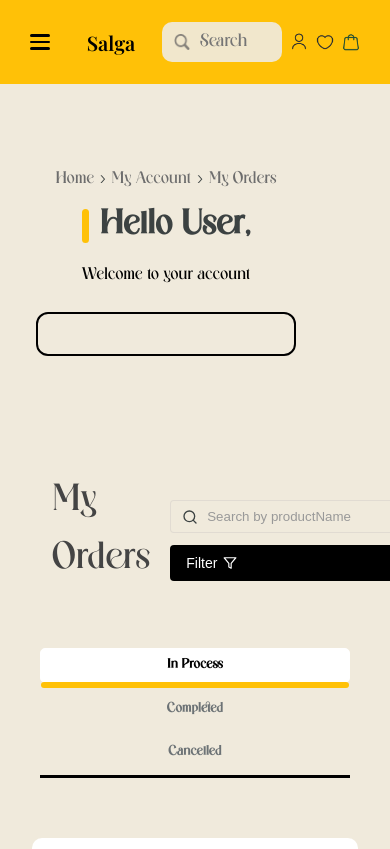
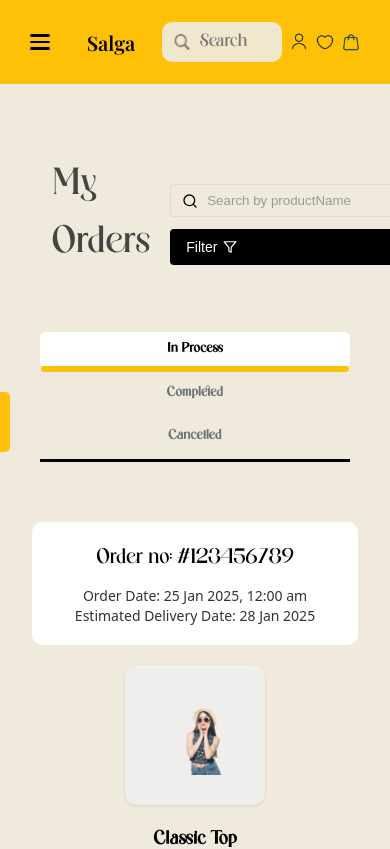
Before and after one commit to Fuchsius/HouseOfSalga, a React (Create React App) app in the folder frontend/: page /dashboard in a window 390 px wide. Shown: the top 849 px of the page. Built offline with nearby package versions, Linux system fonts and the light colour scheme; a web font is replaced by a local one.

Commit message:
sidebar updated

```diff
--- a/frontend/src/Components/Header/Header.jsx
+++ b/frontend/src/Components/Header/Header.jsx
@@ -225,12 +225,14 @@ function Header() {
                   <div className="user-menu-item" onClick={handleWishlistClick}>
                     🤍 My Wishlist
                   </div>
-                  <div
-                    className="user-menu-item"
-                    onClick={handleDropdownItemClick}
-                  >
-                    🔔 Notifications
-                  </div>
+                  <Link
+  to="/notifications"
+  className={`user-menu-item ${location.pathname === '/notifications' ? 'active' : ''}`}
+  onClick={handleDropdownItemClick}
+>
+  🔔 Notifications
+</Link>
+
                   {isLoggedIn && (
                     <div
                       className="user-menu-item"
--- a/frontend/src/Components/Sidebar/Sidebar.css
+++ b/frontend/src/Components/Sidebar/Sidebar.css
@@ -5,14 +5,23 @@
   font-weight: normal;
 }
 
+/* ========== SIDEBAR BASE ========== */
 .sidebar {
   width: 300px;
-  border-right: none;
   padding-top: 40px;
   padding-left: 3%;
   margin-top: 30px;
+  background-color: #F0EADC;
+  position: fixed;
+  top: 0;
+  left: 0;
+  bottom: 0;
+  overflow-y: auto;
+  z-index: 999;
+  transition: all 0.3s ease;
 }
 
+/* ========== HEADER & BREADCRUMBS ========== */
 .sidebar-header {
   display: flex;
   flex-direction: column;
@@ -30,7 +39,7 @@
   text-overflow: unset;
   max-width: 100%;
   flex-wrap: nowrap;
-  margin-bottom: 17px; /* ✅ spacing below breadcrumbs */
+  margin-bottom: 17px;
 }
 
 .breadcrumbs {
@@ -40,7 +49,6 @@
   font-size: 14px;
   color: #6C7275;
   gap: 4px;
-  font-family: 'wilkysta', sans-serif;
   white-space: nowrap;
 }
 
@@ -65,19 +73,12 @@
   font-weight: bold;
 }
 
-.breadcrumbs,
-.breadcrumb-link,
-.breadcrumb-current {
-  font-family: 'wilkysta', sans-serif;
-}
-
-/* ✅ Hello User */
 .sidebar h3 {
   position: relative;
-  margin-top: 0; /* ✅ fix overlap */
+  margin-top: 0;
   margin-bottom: 15px;
   font-size: 34px;
-  font-family: wilkysta;
+  font-family: 'wilkysta';
   color: #3C4242;
   display: flex;
   align-items: center;
@@ -98,9 +99,21 @@
 .subtitle {
   color: #000;
   font-size: 16px;
-  font-family: wilkysta;
+  font-family: 'wilkysta';
   margin-top: 4px;
   margin-bottom: 0px;
+  padding-left: 17px;
+  margin-left: -60px;
+}
+
+/* ========== NAVIGATION LINKS ========== */
+.nav-box {
+  border: 2px solid #000;
+  border-radius: 12px;
+  padding: 60px 20px;
+  background-color: #F0EADC;
+  width: 100%;
+  box-sizing: border-box;
 }
 
 .sidebar .nav-links {
@@ -160,42 +173,41 @@
 
 .sidebar .nav-links li.active .sidebar-btn svg {
   color: #F0EADC;
-  width: 20px;
-  height: 20px;
 }
 
-.nav-box {
-  border: 2px solid #000;
-  border-radius: 12px;
-  padding: 60px 20px;
-  background-color: #F0EADC;
-  width: 100%;
-  box-sizing: border-box;
+.nav-links-wrapper {
+  overflow: visible;
 }
 
-/* ✅ Responsive sidebar fix */
+/* ========== RESPONSIVE DESIGN ========== */
+
 @media (max-width: 768px) {
   .sidebar {
-    width: 100%;
-    padding: 20px 16px 0 16px;
-    padding-top: 10px;
+    position: static;
+    width: 90%;
+    margin: 0 auto;
+    padding: 20px;
+    background-color: #F0EADC;
+    border-radius: 12px;
+    box-shadow: 0px 2px 10px rgba(0, 0, 0, 0.1);
+    max-height: 100vh;
+    overflow-y: auto;
   }
 
   .sidebar .nav-links {
-    flex-direction: row;
-    flex-wrap: wrap;
-    justify-content: space-between;
-    gap: 12px;
+    flex-direction: column;
+    align-items: stretch;
+    gap: 10px;
   }
 
   .sidebar .nav-links li {
-    flex: 1 0 45%;
-    text-align: center;
+    width: 100%;
   }
 
   .sidebar-btn {
-    justify-content: center;
-    padding: 10px;
+    justify-content: flex-start;
+    padding: 12px 14px;
+    font-size: 16px;
     width: 100%;
     margin-left: 0;
   }
@@ -207,128 +219,46 @@
   }
 }
 
-.nav-links-wrapper {
-  overflow: visible;
+
+.sidebar-toggle {
+  position: fixed;
+  top: 50%;
+  left: 0;
+  width: 10px;
+  height: 60px;
+  background-color: #FFC107;
+  z-index: 1000;
+  cursor: pointer;
+  border-radius: 0 5px 5px 0;
+  transform: translateY(-50%);
 }
 
-@media (max-width: 670px) {
-  .nav-box {
-    width: 100%;
-    padding: 30px 20px;
-  }
-
-  .sidebar .nav-links {
-    flex-direction: column;
-    align-items: stretch;
-    gap: 8px;
-  }
-
-  .sidebar .nav-links li {
-    width: 100%;
-  }
-
-  .sidebar-btn {
-    justify-content: flex-start;
-    width: 100%;
-    padding: 10px 12px;
-    font-size: 16px;
-  }
-
-  .sidebar .nav-links li.active .sidebar-btn,
-  .sidebar-btn:hover {
-    width: 100%;
-    margin-left: 0;
+@media (min-width: 1220px) {
+  .sidebar-toggle {
+    display: none;
   }
 }
+/* ========== SIDEBAR TOGGLE BUTTON ========== */
+.sidebar-toggle {
+  position: fixed;
+  top: 50%;
+  left: 0;
+  width: 10px;
+  height: 60px;
+  background-color: #FFC107;
+  z-index: 1001;
+  cursor: pointer;
+  border-radius: 0 5px 5px 0;
+  transform: translateY(-50%);
+  transition: background-color 0.3s;
+}
 
-@media (max-width: 400px) {
-  .sidebar-btn {
-    font-size: 14px;
-    padding: 8px 10px;
-  }
+.sidebar-toggle:hover {
+  background-color: #e6ac06;
+}
 
-  .nav-box {
-    padding: 20px 15px;
+@media (min-width: 1220px) {
+  .sidebar-toggle {
+    display: none;
   }
 }
-
-/* Popup Modal */
-.popup-overlay {
-  position: fixed;
-  top: 0;
-  left: 0;
-  width: 100%;
-  height: 100%;
-  background: rgba(0, 0, 0, 0.4);
-  z-index: 2000;
-  display: flex;
-  justify-content: center;
-  align-items: center;
-}
-
-.popup-box {
-  background: #F0EADC;
-  padding: 25px;
-  border-radius: 10px;
-  box-shadow: 0px 8px 16px rgba(0,0,0,0.2);
-  text-align: center;
-  max-width: 350px;
-}
-
-.popup-message {
-  font-size: 18px;
-  margin-bottom: 20px;
-  color: #222;
-}
-
-.popup-buttons {
-  display: flex;
-  justify-content: space-around;
-  gap: 20px;
-}
-
-.btn-warning {
-  background-color: #d9534f;
-  color: white;
-  border: none;
-  padding: 10px 24px;
-  border-radius: 6px;
-  font-size: 16px;
-  cursor: pointer;
-}
-
-.btn-cancel {
-  background-color: #f0ad4e;
-  color: white;
-  border: none;
-  padding: 10px 24px;
-  border-radius: 6px;
-  font-size: 16px;
-  cursor: pointer;
-}
-
-.btn-warning:hover {
-  background-color: #c9302c;
-}
-
-.btn-cancel:hover {
-  background-color: #ec971f;
-}
-
-@media (max-width: 1024px) {
-  .dashboard {
-    flex-direction: column;
-    padding: 24px;
-  }
-
-  .main-content {
-    margin: 0;
-    padding: 24px;
-  }
-}
-
-@media (max-width: 768px) {
-  .main-content {
-    padding: 16px;
-  }
-}
--- a/frontend/src/Components/Sidebar/Sidebar.js
+++ b/frontend/src/Components/Sidebar/Sidebar.js
@@ -9,7 +9,6 @@ import {
 } from "react-icons/fi";
 import "./Sidebar.css";
 
-// Define links
 const links = [
   { label: "Personal Info", icon: <FiUser />, path: "/personal-info" },
   { label: "My Orders", icon: <FiPackage />, path: "/dashboard" },
@@ -21,8 +20,10 @@ const links = [
 export default function Sidebar({ onMyAccountClick }) {
   const navigate = useNavigate();
   const location = useLocation();
-  const [showConfirm, setShowConfirm] = useState(false); // state for modal
-  const [username, setUsername] = useState(""); // dynamic user name
+  const [showConfirm, setShowConfirm] = useState(false);
+  const [username, setUsername] = useState("");
+  const [isSidebarVisible, setSidebarVisible] = useState(true);
+  const [windowWidth, setWindowWidth] = useState(window.innerWidth);
 
   useEffect(() => {
     const storedUsername = localStorage.getItem("username");
@@ -31,15 +32,25 @@ export default function Sidebar({ onMyAccountClick }) {
     }
   }, []);
 
+  useEffect(() => {
+    const handleResize = () => {
+      setWindowWidth(window.innerWidth);
+      if (window.innerWidth < 1220) {
+        setSidebarVisible(false);
+      } else {
+        setSidebarVisible(true);
+      }
+    };
+
+    window.addEventListener("resize", handleResize);
+    handleResize();
+    return () => window.removeEventListener("resize", handleResize);
+  }, []);
+
   const signOut = () => {
-    // Remove the correct token key
     localStorage.removeItem("token");
     localStorage.removeItem("username");
-
-    // Redirect to signup page
     navigate("/signup");
-
-    // Force reload to reset app state
     window.location.reload();
   };
 
@@ -51,11 +62,20 @@ export default function Sidebar({ onMyAccountClick }) {
     }
   };
 
-  // Get the current active link label
   const activeLink = links.find(link => location.pathname === link.path);
   const activeLabel = activeLink?.label || "My Orders";
 
   return (
+    <>
+      {windowWidth < 1220 && (
+        <div
+          className={`sidebar-toggle ${isSidebarVisible ? "open" : ""}`}
+          onClick={() => setSidebarVisible(prev => !prev)}
+          title={isSidebarVisible ? "Close Sidebar" : "Open Sidebar"}
+        ></div>
+      )}
+
+      {isSidebarVisible && (
         <aside className="sidebar">
           <div className="sidebar-header">
             <div className="breadcrumb-wrapper">
@@ -90,7 +110,6 @@ export default function Sidebar({ onMyAccountClick }) {
             </ul>
           </div>
 
-      {/* Confirmation Popup */}
           {showConfirm && (
             <div className="popup-overlay">
               <div className="popup-box">
@@ -103,5 +122,7 @@ export default function Sidebar({ onMyAccountClick }) {
             </div>
           )}
         </aside>
+      )}
+    </>
   );
 }
--- a/frontend/src/Pages/Dashboard/Dashboard.css
+++ b/frontend/src/Pages/Dashboard/Dashboard.css
@@ -9,15 +9,7 @@
 
 .dashboard {
   display: flex;
-  flex-direction: row;
-  background-color: #F0EADC;
-  font-family: 'Segoe UI', sans-serif;
-  color: #3C4242;
-  margin-top: 0;
-  padding: 0 40px;
-  box-sizing: border-box;
-  min-height: 100vh;
-  gap: 40px;
+  background-color:#F0EADC ;
 }
 
 
```
Also changed, not shown: 1 other file (tests, documents, lock files or other folders). Lines whose indentation alone changed are shown as unchanged.
